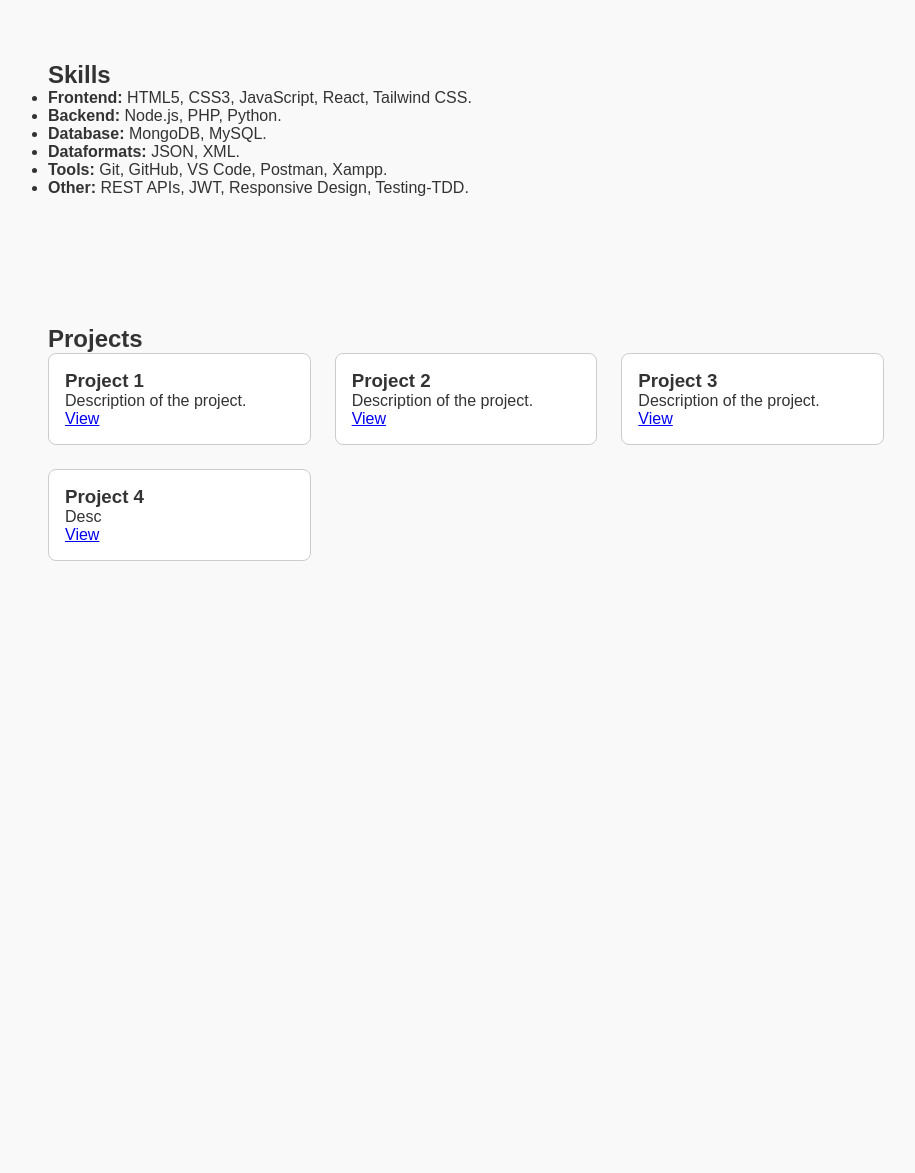
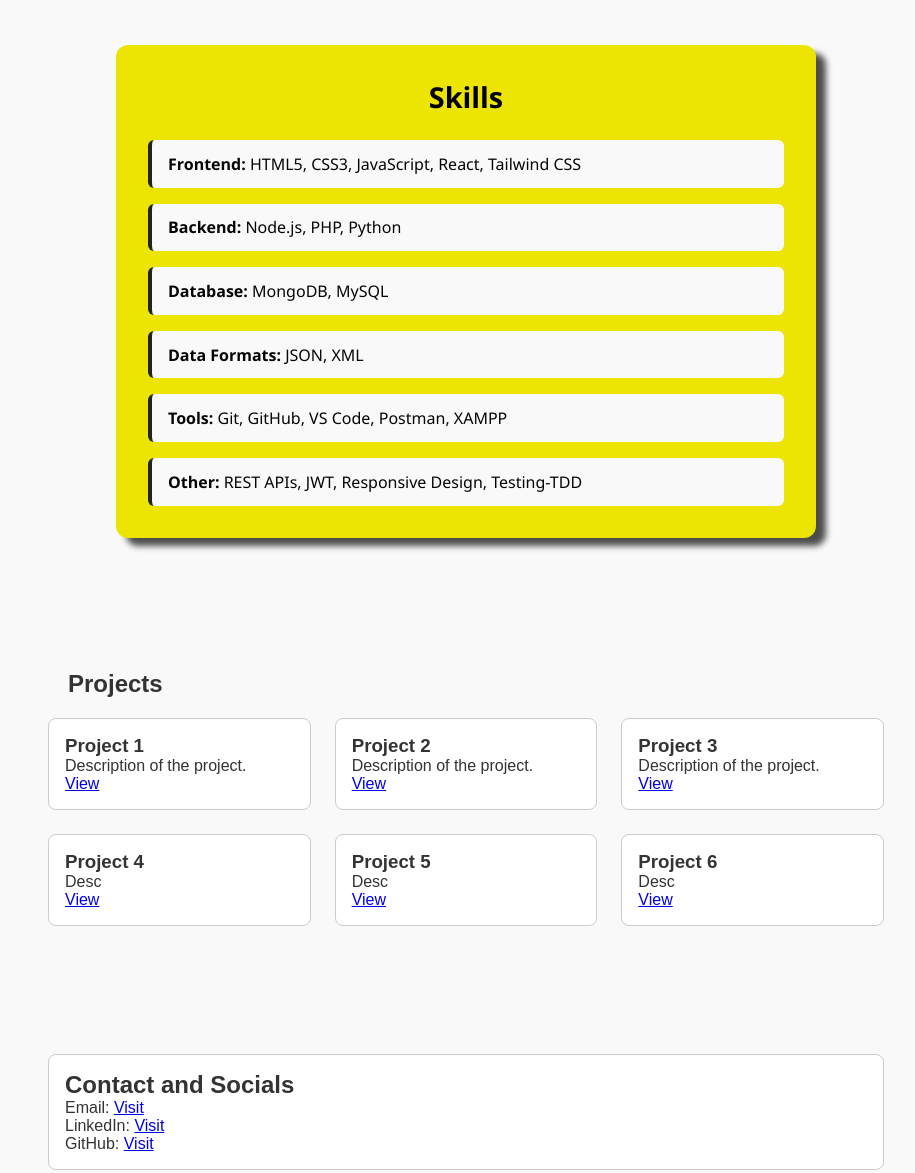
Before and after one commit to talenaa/portfolioWeb, a plain HTML site: page index.html in a window 1280 px wide. Shown: the part 526-1699 px from the top of the page, without its empty margins (174-1089 px from the left). Before the commit the page ends 1151 px from the top, so only its background shows below. Drawn offline with Linux system fonts and the light colour scheme.

Commit message:
style: skills section

```diff
--- a/css/index.css
+++ b/css/index.css
@@ -53,6 +53,48 @@
 margin-bottom: 1rem;
 }
 
+.skills-section {
+    max-width: 700px;
+    margin: 3rem auto;
+    padding: 2rem;
+    background: #ece503;
+    border-radius: 12px;
+    box-shadow: 10px 8px 6px rgba(0, 0, 0, 0.693);
+    font-family: 'Segoe UI', Tahoma, Geneva, Verdana, sans-serif;
+  }
+
+  .skills-section h2 {
+    font-size: 1.8rem;
+    text-align: center;
+    margin-bottom: 1.5rem;
+    color: #000000;
+  }
+
+  .skills-list {
+    display: flex;
+    flex-direction: column;
+    gap: 1rem;
+    font-size: 1rem;
+    color: #050505;
+  }
+
+  .skills-list div {
+    padding: 0.8rem 1rem;
+    border-left: 4px solid #232322;
+    background-color: #f9f9f9;
+    border-radius: 6px;
+    transition: background 0.3s ease;
+  }
+
+  .skills-list div:hover {
+    background-color: #6e6e6e;
+  }
+
+section#projects h2 {
+    margin: 10px;
+    padding: 10px;
+}
+
 .projects {
 display: grid;
 grid-template-columns: repeat(auto-fit, minmax(250px, 1fr));
@@ -60,6 +102,13 @@
 }
 
 .project {
+background: #fff;
+padding: 1rem;
+border: 1px solid #ccc;
+border-radius: 8px;
+}
+
+.contact {
 background: #fff;
 padding: 1rem;
 border: 1px solid #ccc;
--- a/index.html
+++ b/index.html
@@ -4,6 +4,10 @@
         <meta charset="UTF-8">
         <meta name="viewport" content="width=device-width, initial-scale=1.0">
         <link rel="stylesheet" href="css/index.css">
+        <link
+            rel="stylesheet"
+            href="https://cdnjs.cloudflare.com/ajax/libs/font-awesome/6.5.0/css/all.min.css"
+        />
         <title>Talena's Portfolio</title>
     </head>
 
@@ -33,16 +37,16 @@
             </p>
           </section>
 
-          <section id="skills">
+          <section id="skills" class="skills-section">
             <h2>Skills</h2>
-            <ul>
-              <li><strong>Frontend:</strong> HTML5, CSS3, JavaScript, React, Tailwind CSS.</li>
-              <li><strong>Backend:</strong> Node.js, PHP, Python.</li>
-              <li><strong>Database:</strong> MongoDB, MySQL.</li>
-              <li><strong>Dataformats:</strong> JSON, XML.</li>
-              <li><strong>Tools:</strong> Git, GitHub, VS Code, Postman, Xampp.</li>
-              <li><strong>Other:</strong> REST APIs, JWT, Responsive Design, Testing-TDD.</li>
-            </ul>
+            <div class="skills-list">
+                <div><strong>Frontend:</strong> HTML5, CSS3, JavaScript, React, Tailwind CSS</div>
+                <div><strong>Backend:</strong> Node.js, PHP, Python</div>
+                <div><strong>Database:</strong> MongoDB, MySQL</div>
+                <div><strong>Data Formats:</strong> JSON, XML</div>
+                <div><strong>Tools:</strong> Git, GitHub, VS Code, Postman, XAMPP</div>
+                <div><strong>Other:</strong> REST APIs, JWT, Responsive Design, Testing-TDD</div>
+            </div>
           </section>
 
           <section id="projects">
@@ -71,9 +75,34 @@
                 <p>Desc</p>
                 <a href="https://github.com/talenaa/dragonBallApi">View</a>
               </div>
+
+              <div class="project">
+                <h3>Project 5</h3>
+                <p>Desc</p>
+                <a href="https://github.com/talenaa/InsideOut-Project">View</a>
+              </div>
+
+              <div class="project">
+                <h3>Project 6</h3>
+                <p>Desc</p>
+                <a href="https://github.com/talenaa/cssgridgot">View</a>
+              </div>
             </div>
           </section>
+
+            <section id="contact">
+                <div class="contact">
+                    <h2>Contact and Socials</h2>
+                    <p>Email: <a href="mailto:talenabarbosa7@gmail.com" target="_blank">Visit</a></p>
+                    <p>LinkedIn: <a href="https://www.linkedin.com/in/talenabarbosa/?locale=en_US" target="_blank">Visit</a></p>
+                    <p>GitHub: <a href="https://github.com/talenaa">Visit</a></p>
+                </div>
+            </section>
+
+            <footer>
+                <p>&copy; 2025 Talena. All rights reserved.</p>
+              </footer>
+
+              <button id="scrollTopBtn" title="Go to top">↑</button>
     </body>
-
-
 </html>
--- a/js/index.js
+++ b/js/index.js
@@ -4,7 +4,7 @@ menuToggle.addEventListener("click", () => {
   navbar.classList.toggle("show");
 });
 
-// Scroll to top button
+
 const scrollTopBtn = document.getElementById("scrollTopBtn");
 window.addEventListener("scroll", () => {
   if (window.scrollY > 300) {
```
Lines whose indentation alone changed are shown as unchanged.
